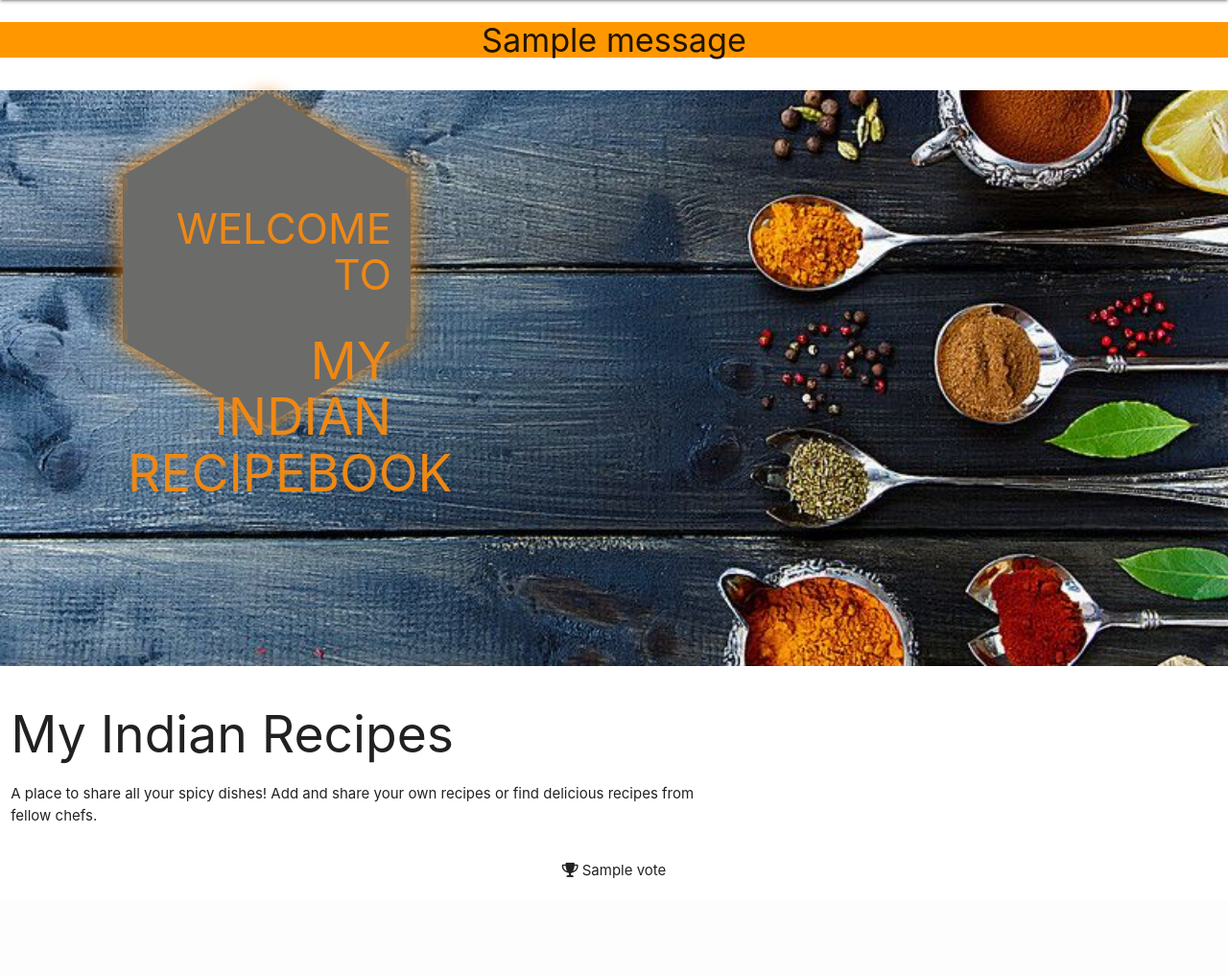
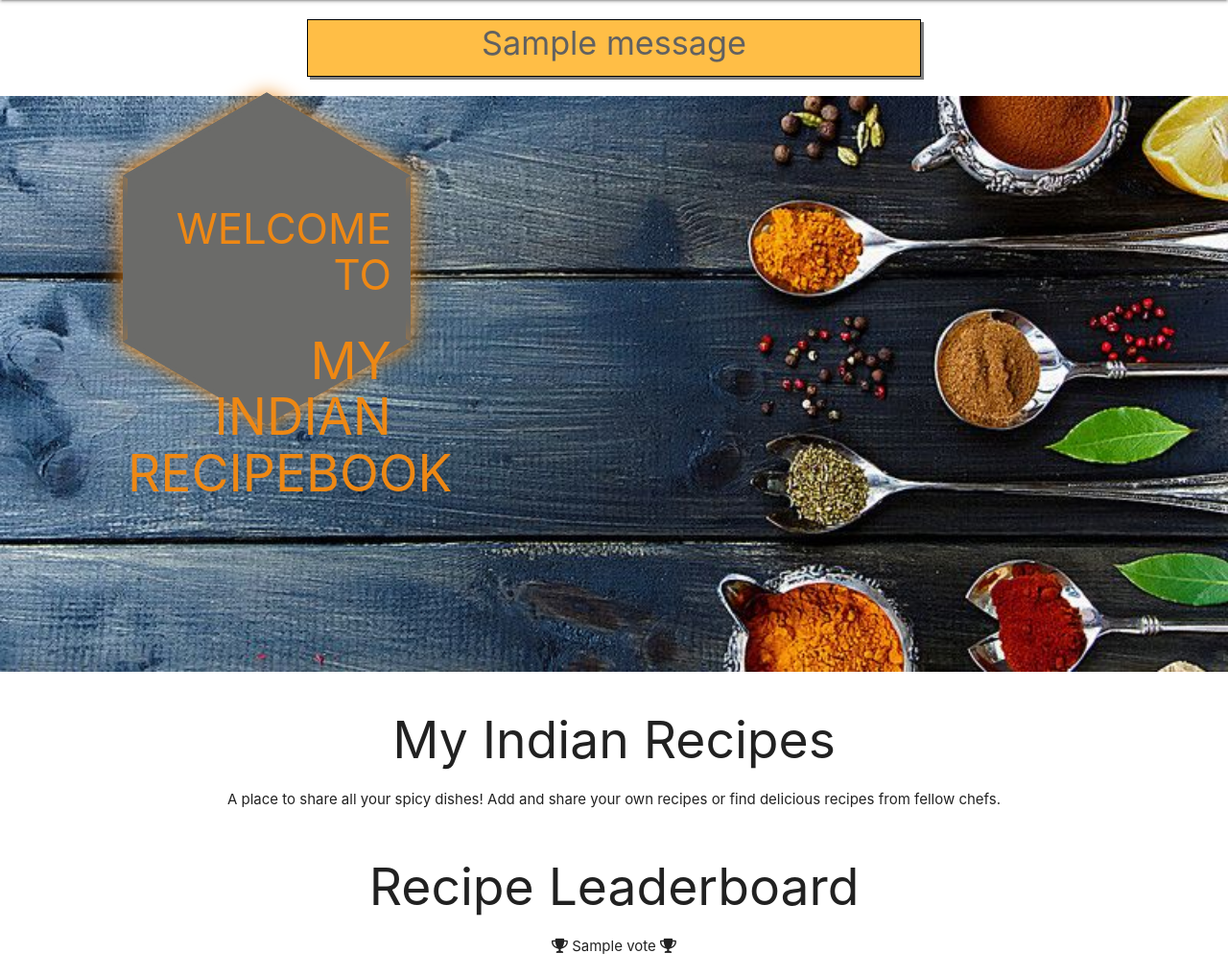
Before and after one commit to elliemcavoy/my-indian-recipebook, a Flask app: page / in a window 1280 px wide. Shown: the part 64-1082 px from the top of the page at 96% size. Before the commit the page ends 979 px from the top, so only its background shows below. Run offline with Flask 2, Linux system fonts and the light colour scheme; one stand-in notice (Sample message) is shown; a database or web service that is not in the repository returns one stand-in record (values such as "Sample title"); some libraries are stand-ins or nearby versions.

Commit message:
Custom styling provided for flashes

```diff
--- a/static/css/style.css
+++ b/static/css/style.css
@@ -109,3 +109,19 @@
     .inline-block{
       display:inline-block;
     }
+
+    .flashes{
+      margin-top:20px;
+      box-shadow: 3px 3px grey;
+      padding:0px;
+      height:60px;
+      border:1px solid black;
+      background-color:rgba(255, 166, 0, 0.726);
+      color:rgb(97, 97, 97);
+
+    }
+
+    .flashes h4{
+      margin:0px;
+      padding-top:5px;
+    }
--- a/templates/base.html
+++ b/templates/base.html
@@ -53,8 +53,10 @@
       {% with messages = get_flashed_messages() %}
                   {% if messages %}
                   {% for message in messages %}
-                  <div class="row flashes">
-                      <h4 class="orange center-align">{{ message }}</h4>
+                  <div class="row">
+                    <div class="col s12 m6 offset-m3 flashes ">
+                      <h4 class="center-align">{{ message }}</h4>
+                    </div>
                   </div>
                   {% endfor %}
                   {% endif %}
--- a/templates/index.html
+++ b/templates/index.html
@@ -17,7 +17,7 @@
   </section>
   <section>
     <div class="row about">
-        <div class="col s7 inline-block">
+        <div class="col s12 center-align">
             <div class="about-text">
     <h2>My Indian Recipes</h2>
     <p>A place to share all your spicy dishes! Add and share your own recipes or find delicious recipes from fellow chefs.</p>
@@ -27,12 +27,13 @@
     </div>
 </section>
 
-<div class="row">
+<div class="row center-align">
+  <h2>Recipe Leaderboard</h2>
   {% for vote in votes %}
     <div class="col s12 center-align">
       <i class="fas fa-trophy"></i>
       {{vote}}
-
+      <i class="fas fa-trophy"></i>
     </div>
   {% endfor %}
 </div>
```
Also changed, not shown: templates/recipecard.html (+6 -3 lines).
